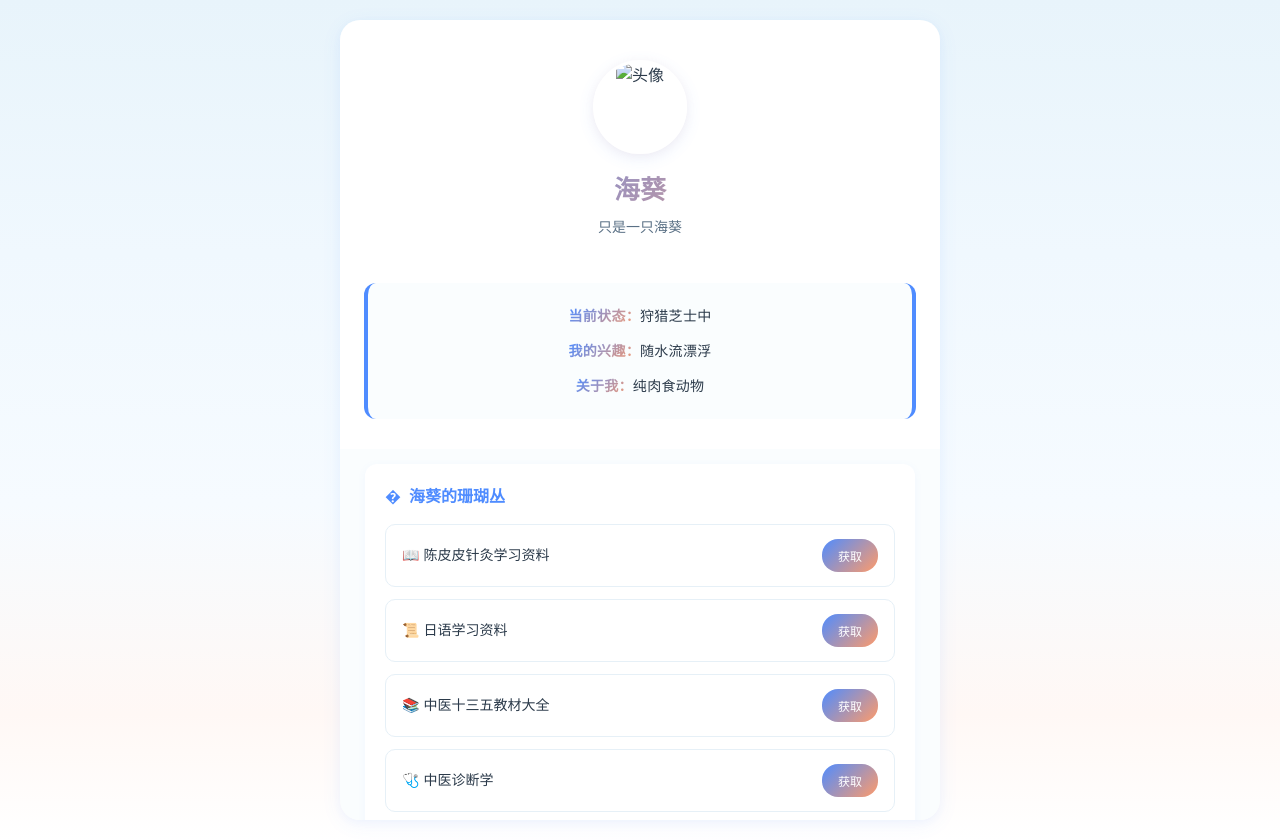
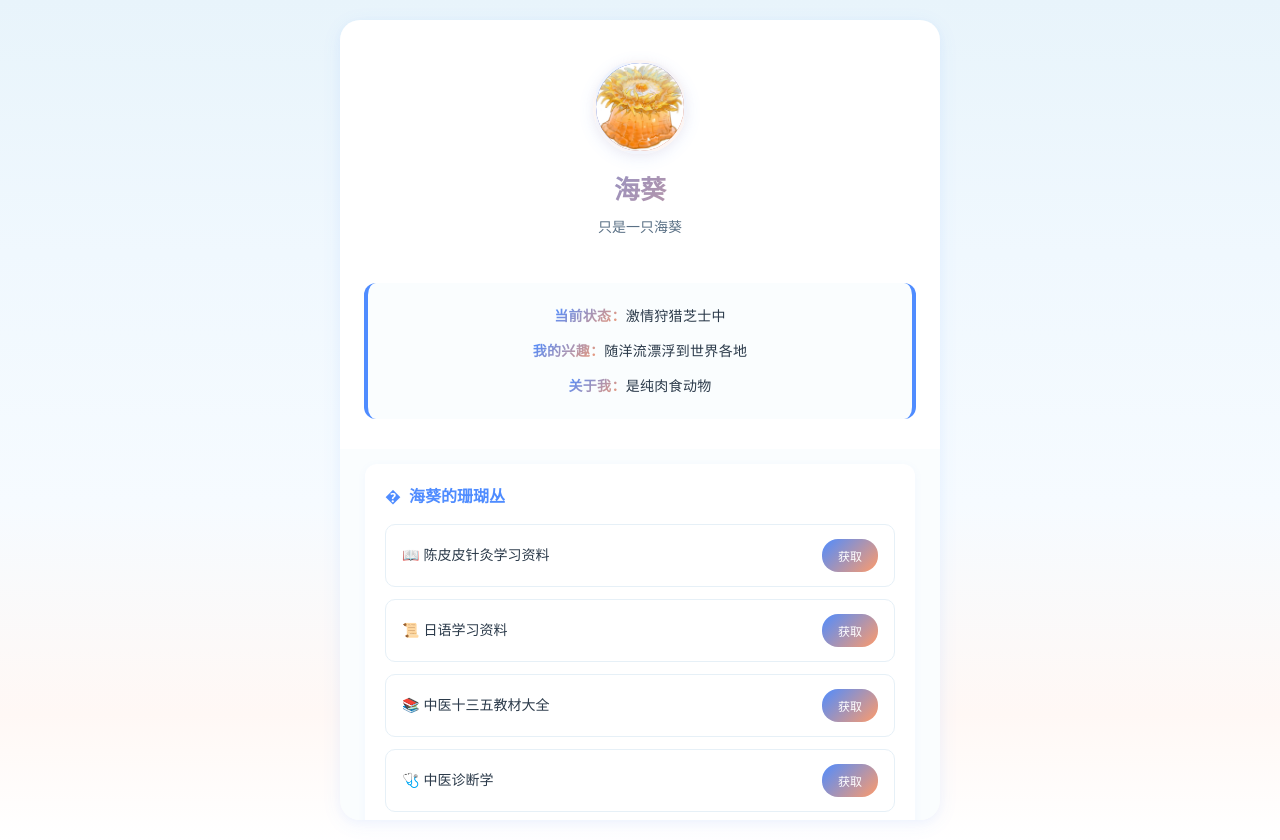
Before and after one commit to CQYGFXGFST-gif/my-homepage, a plain HTML site: page index.html in a window 1280 px wide. Drawn offline with Linux system fonts and the light colour scheme.

Commit message:
Update index.html

```diff
--- a/index.html
+++ b/index.html
@@ -73,21 +73,26 @@
             box-shadow: 0 4px 16px rgba(79, 140, 255, 0.12), 0 2px 8px rgba(255, 155, 106, 0.08);
             border: 3px solid rgba(255, 255, 255, 0.9);
             transition: all 0.2s ease;
+            cursor: pointer;
+            display: flex;
+            align-items: center;
+            justify-content: center;
+            font-weight: bold;
+            font-size: 20px;
+            color: #4f8cff;
+            background: linear-gradient(135deg, #4f8cff 0%, #ff9b6a 100%);
         }
 
-        .avatar img {
+        .avatar-img {
             width: 100%;
             height: 100%;
+            border-radius: 50%;
             object-fit: cover;
         }
 
         .avatar:hover {
             transform: translateY(-2px);
             box-shadow: 0 8px 24px rgba(79, 140, 255, 0.18), 0 2px 8px rgba(255, 155, 106, 0.12);
-        }
-
-        .avatar {
-            cursor: pointer;
         }
 
         .bubble {
@@ -395,7 +400,7 @@
         <!-- 头部信息 -->
         <header class="header">
             <div class="avatar" onclick="spawnBubbles(event)">
-            <img src="picture.png.png" alt="头像">
+            <img src="avatar.png" class="avatar-img" alt="海葵" onerror="this.style.display='none'">
         </div>
             <h1 class="name">海葵</h1>
             <p class="tagline">只是一只海葵</p>
@@ -404,9 +409,9 @@
         <!-- 个人信息展示区 -->
         <section class="info-section">
             <div class="info-card">
-                <p><span class="highlight">当前状态：</span>狩猎芝士中</p>
-                <p><span class="highlight">我的兴趣：</span>随水流漂浮</p>
-                <p><span class="highlight">关于我：</span>纯肉食动物</p>
+                <p><span class="highlight">当前状态：</span>激情狩猎芝士中</p>
+                <p><span class="highlight">我的兴趣：</span>随洋流漂浮到世界各地</p>
+                <p><span class="highlight">关于我：</span>是纯肉食动物</p>
             </div>
         </section>
 
@@ -456,7 +461,7 @@
 
             <!-- 输入区 -->
             <div class="input-area">
-                <input type="text" id="userInput" class="chat-input" placeholder="输入你想问的问题..." onkeypress="handleKeyPress(event)">
+                <input type="text" id="userInput" class="chat-input" placeholder="触碰海葵..." onkeypress="handleKeyPress(event)">
                 <button class="send-btn" onclick="sendMessage()">发送</button>
             </div>
         </section>
@@ -474,8 +479,8 @@
             "怎么联系你获得资料？": "点击获取按钮或输入资料名称即可获取~",
             "资料": "我目前有如下资料：<br>1.中医十三五教材大全<br>2.日语学习资料<br>3.陈皮皮针灸学习资料<br>4.中医诊断学<br><br>如果你需要以上任何资料，点击获得资料或者对我发送资料名称即可获取网盘链接~",
             "获取资料": "我目前有如下资料：<br>1.中医十三五教材大全<br>2.日语学习资料<br>3.陈皮皮针灸学习资料<br>4.中医诊断学<br><br>如果你需要以上任何资料，点击获得资料或者对我发送资料名称即可获取网盘链接~",
-            "考试好累": "是的！！！！除了学习什么都好玩",
-            "不想学习": "我也是，能不能快点放假",
+            "考试好累": "考完试就可以和小丑鱼一起玩啦",
+            "不想学习": "海葵伸出触手摸了摸你表示安慰",
             "你好": "早上好中午好晚上好，请问有什么可以帮到你？",
             "我喜欢你": "你是谁"
         };
@@ -636,7 +641,7 @@
                 if (unknownCount === 1) {
                     appendMessage('你知道吗...海葵是没有大脑的...', 'ai');
                 } else {
-                    appendMessage('被海水冲走了——', 'ai');
+                    appendMessage('啊...被海水冲走了——', 'ai');
                 }
                 lastQuestion = text;
             }, 500);
```
